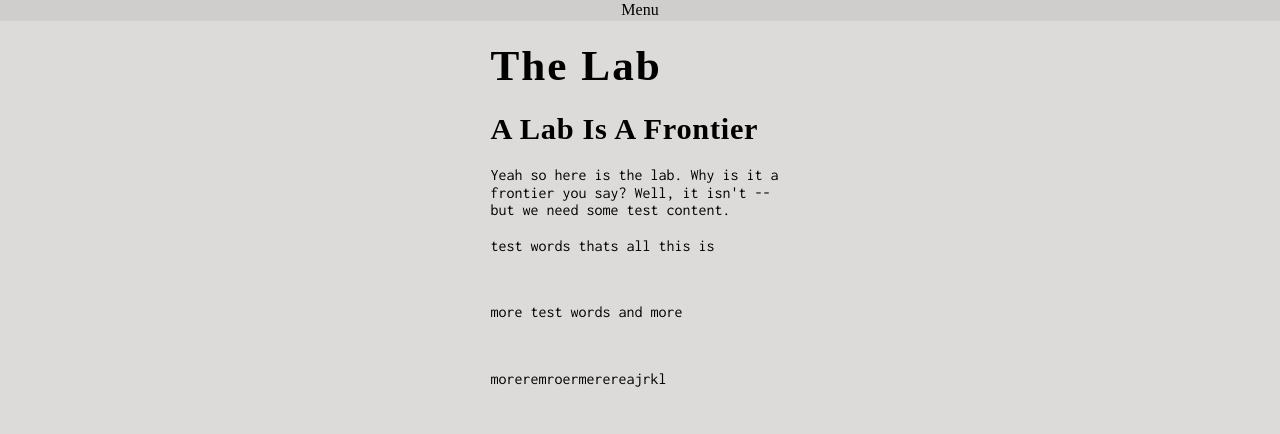
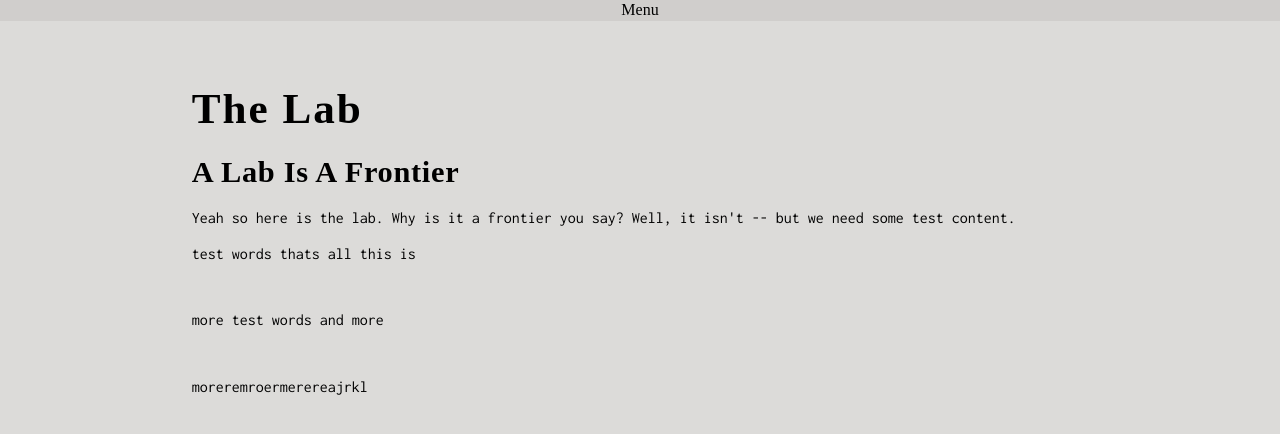
Before and after one commit to msawangwan/msawangwan.github.io, a Jekyll site: the page built from index.html, in a window 1280 px wide. Shown: the top 434 px of the page. Built offline with Jekyll 4.4.1, drawn with Linux system fonts in a browser that asks for light colours; some web fonts are replaced.

Commit message:
new breakpoint

```diff
--- a/css/default-large.css
+++ b/css/default-large.css
@@ -2,4 +2,9 @@
   nav ul {
     max-height: auto;
   }
+
+  #page {
+    width: 960px;
+    max-width: 100%;
+    margin: 5% auto;
 }
```
